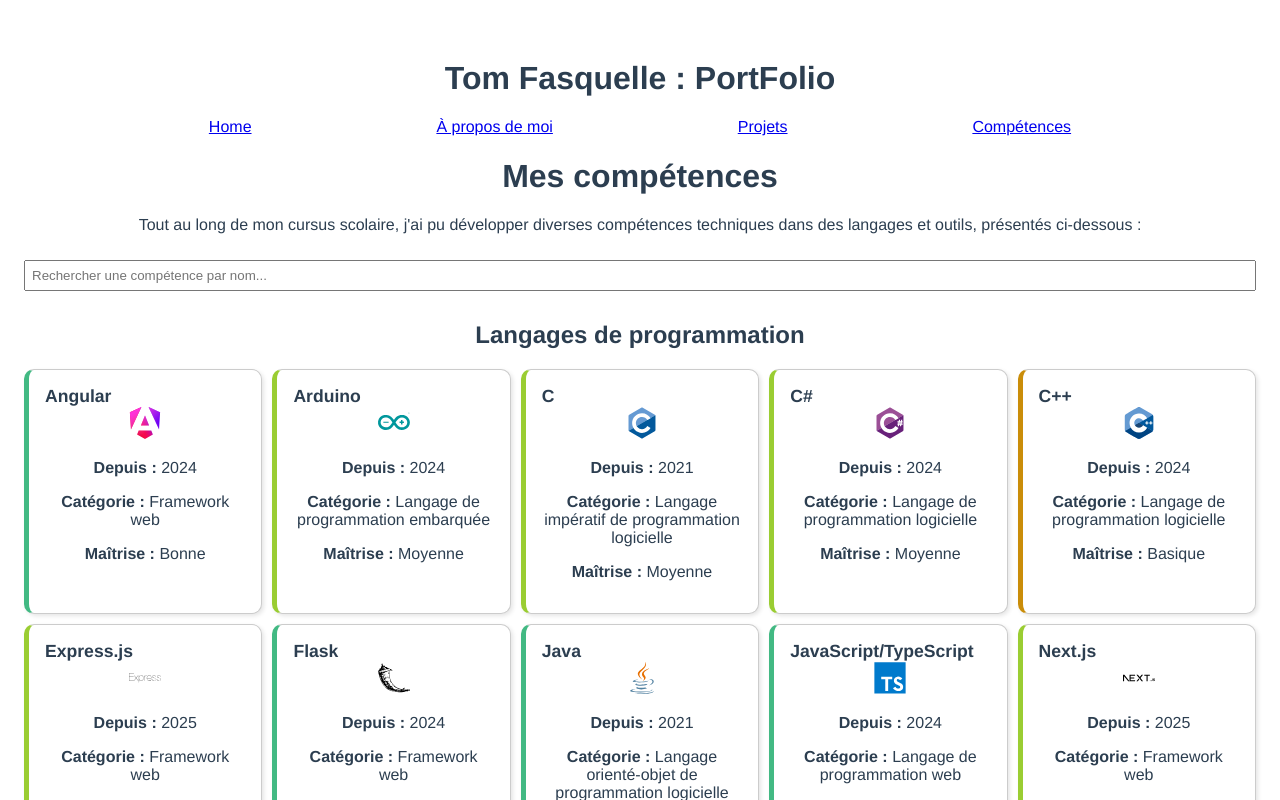
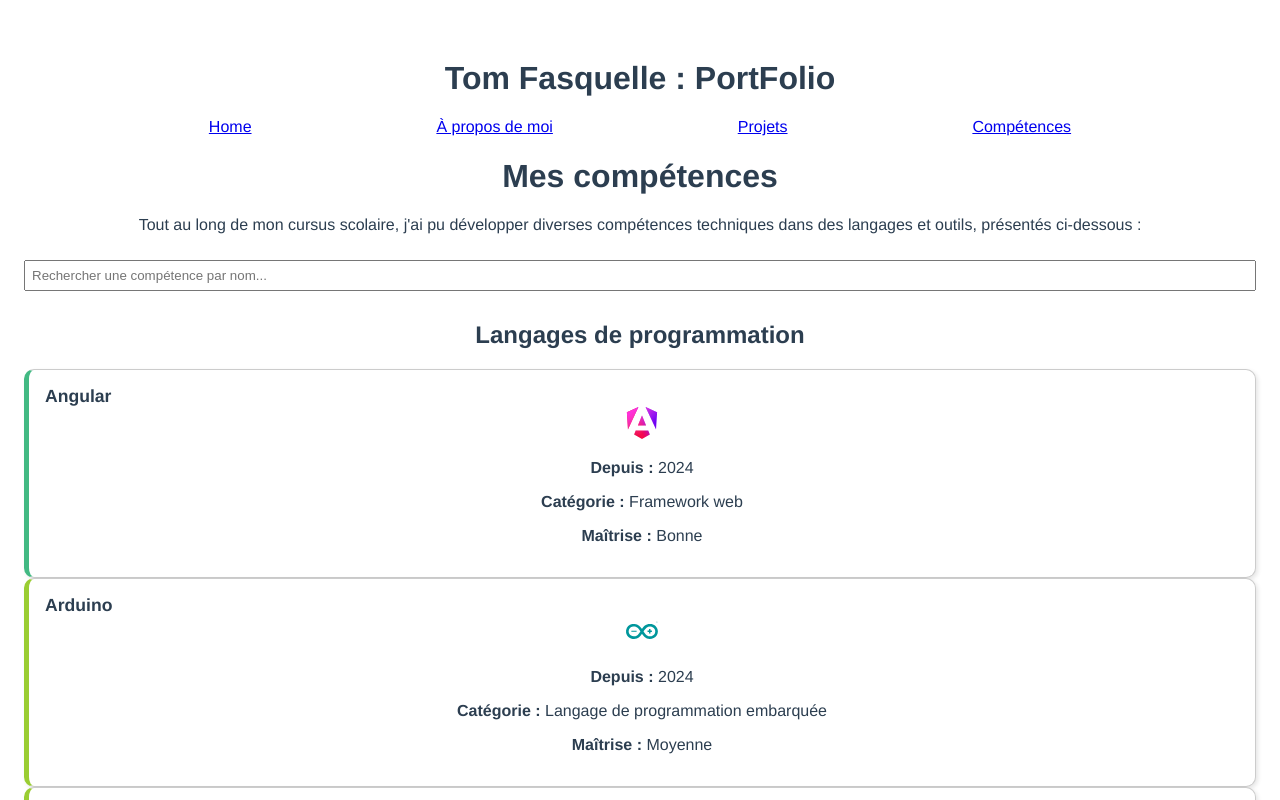
Before and after one commit to tomfsql/TomFolio, a Vue app: page /skills in a window 1280 px wide. Shown: the top 800 px of the page. Built offline with nearby package versions, Linux system fonts and the light colour scheme.

Commit message:
Update styles.css remvoed skillgrid

```diff
--- a/src/assets/styles.css
+++ b/src/assets/styles.css
@@ -21,10 +21,8 @@ button {
   width: fit-content;
   max-width: 100%;
 }
-
-.skillgrid {
+.grid {
   display: grid;
-  grid-template-columns: repeat(auto-fit, minmax(220px, 1fr));
   gap: 10px;
 }
 
```
